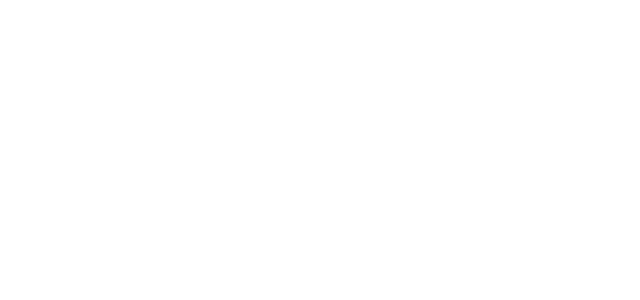
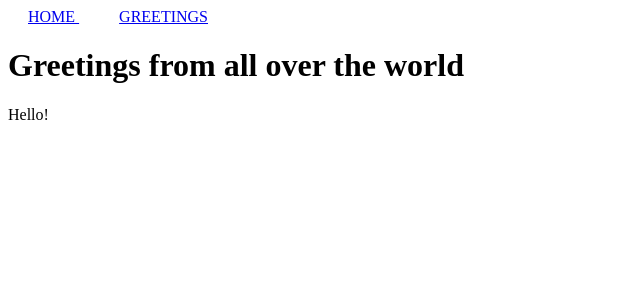
Before and after one commit to JuliCarracedo/hello-react-front-end, a React (Create React App) app: page /greetings in a window 1280 px wide. Before the commit this address had no page. Shown: the top 300 px of the page, without its empty margins (0-640 px from the left). Built offline with nearby package versions, Linux system fonts and the light colour scheme.

Commit message:
add redux and redux files

```diff
--- a/src/App.css
+++ b/src/App.css
@@ -1,3 +1,7 @@
 body {
   width: 100%;
 }
+
+a {
+  margin: 20px;
+}
--- a/src/App.js
+++ b/src/App.js
@@ -1,14 +1,17 @@
-import logo from './logo.svg';
 import './App.css';
 import { Routes, BrowserRouter, Route } from 'react-router-dom';
 import Home from './components/Home'
+import Greeting from './components/Greeting';
+import Navbar from './components/Navbar';
 
 function App() {
   return (
     <div className="App">
       <BrowserRouter>
+        <Navbar />
         <Routes>
           <Route exact path='/' element={<Home />}/>
+          <Route path='/greetings' element={<Greeting />} />
         </Routes>
       </BrowserRouter>
     </div>
--- /dev/null
+++ b/src/components/Greeting.js
@@ -0,0 +1,11 @@
+import React from 'react';
+
+const Greeting = () => {
+    const greet = 'Hello!';
+    return (<div>
+        <h1>Greetings from all over the world</h1>
+        <p> {greet}</p>
+    </div>)
+}
+
+export default Greeting;
--- a/src/components/Home.js
+++ b/src/components/Home.js
@@ -1,10 +1,10 @@
 import React from 'react';
 
 const Home = () => {
-    <div>
+    return (<div>
         <h1>Welcome to Hello React-Rails</h1>
         <p> Feel free to go to the Greetings page!</p>
-    </div>
+    </div>)
 }
 
 export default Home;
--- /dev/null
+++ b/src/components/Navbar.js
@@ -0,0 +1,12 @@
+import React from 'react';
+import { NavLink } from 'react-router-dom'
+const Navbar = () => {
+    return (
+        <nav>
+            <NavLink to='/'> HOME </NavLink>
+            <NavLink to='/greetings'> GREETINGS </NavLink>
+        </nav>
+    )
+}
+
+export default Navbar;
```
Also changed, not shown: src/redux/configureStore.js (added, +11 -0 lines), src/redux/greetings/greetingsReducer.js (added, +26 -0 lines).
